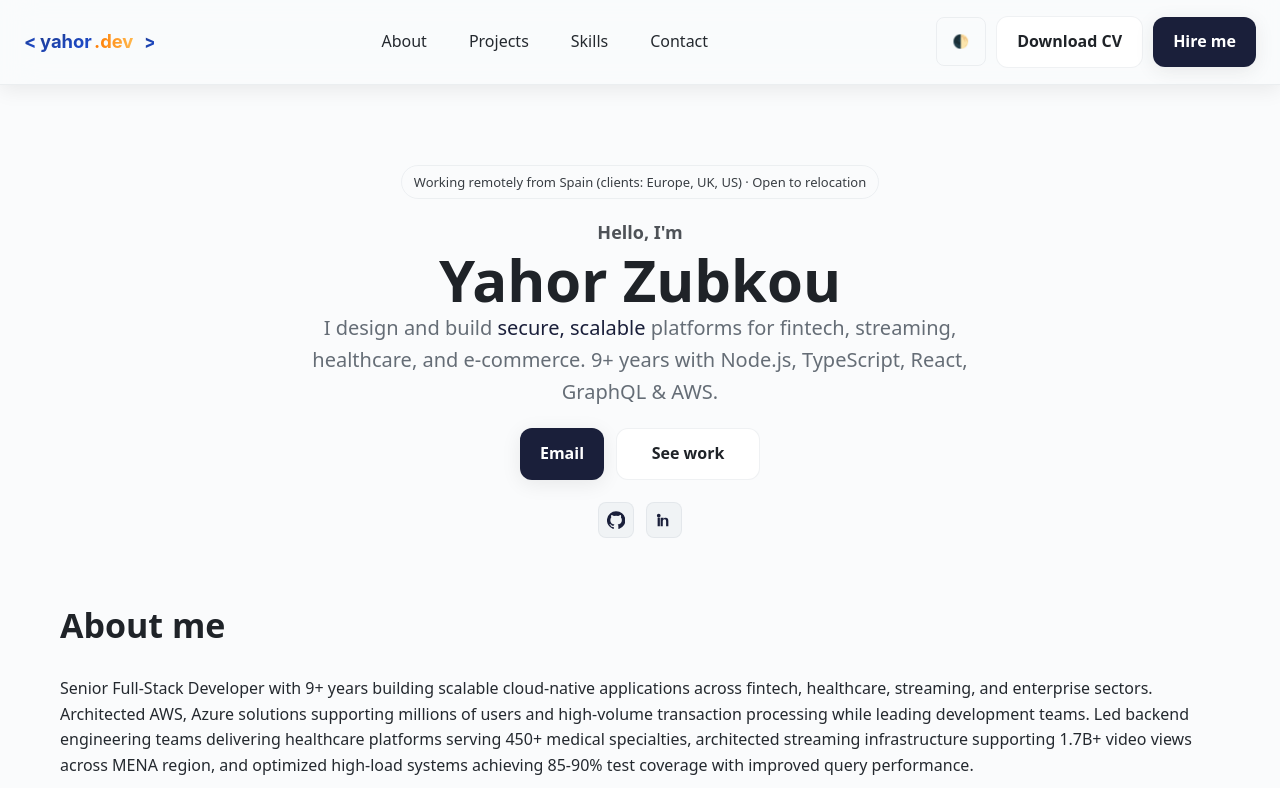
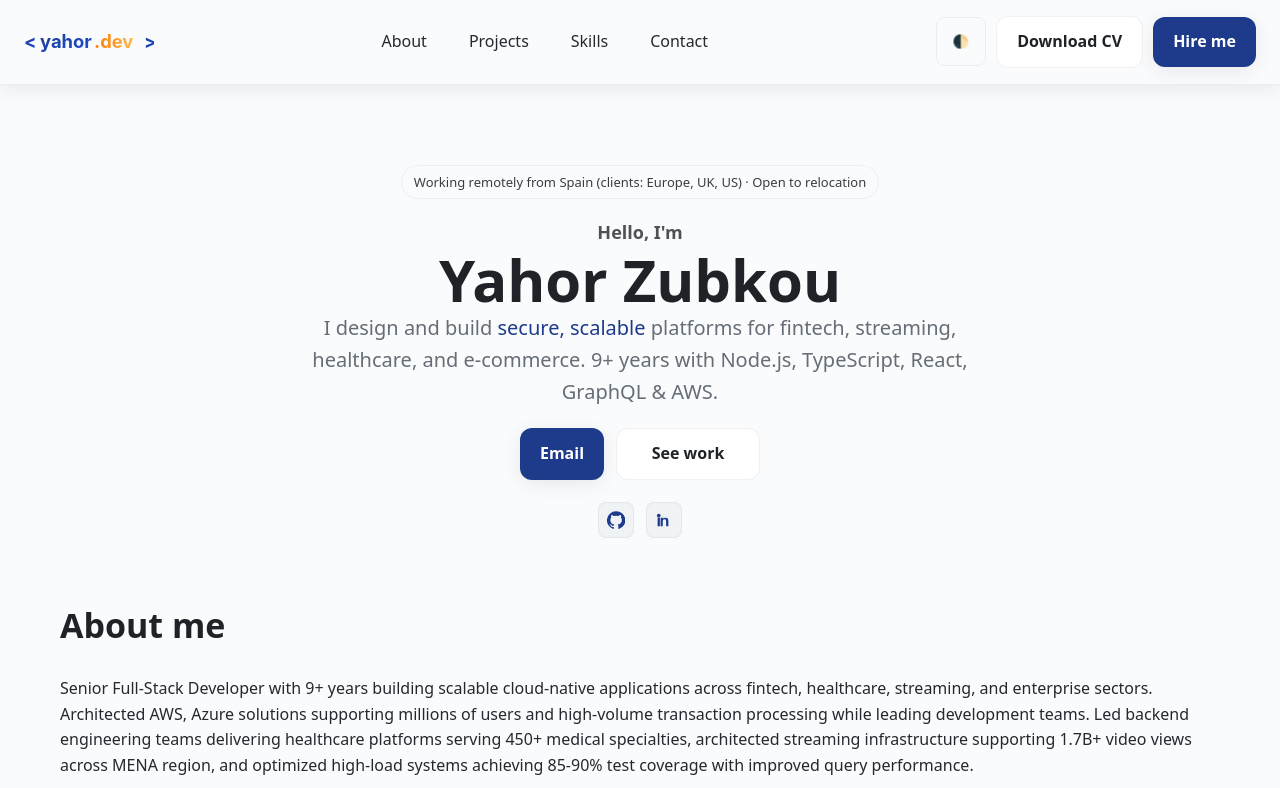
Before and after one commit to taurusdoge/yahor.dev, a website built with Vite: page index.html in a window 1280 px wide. Shown: the top 788 px of the page. Built offline with nearby package versions, Linux system fonts and the light colour scheme.

Commit message:
FIX: update default accent color

```diff
--- a/src/style.css
+++ b/src/style.css
@@ -29,7 +29,7 @@
     --muted: #656d76;
     --card: rgba(175, 184, 193, 0.12);
     --outline: rgba(175, 184, 193, 0.2);
-    --accent: #1a1f3a;
+    --accent: #1e3a8a;
     --shadow: 0 0.25rem 1.25rem rgba(0, 0, 0, 0.08);
     --shadow-lg: 0 0.5rem 2rem rgba(0, 0, 0, 0.12);
   }
@@ -626,7 +626,6 @@ p {
 
 .contact-info a {
   color: var(--accent);
-  text-decoration: none;
 }
 
 .contact-info a:hover {
```
